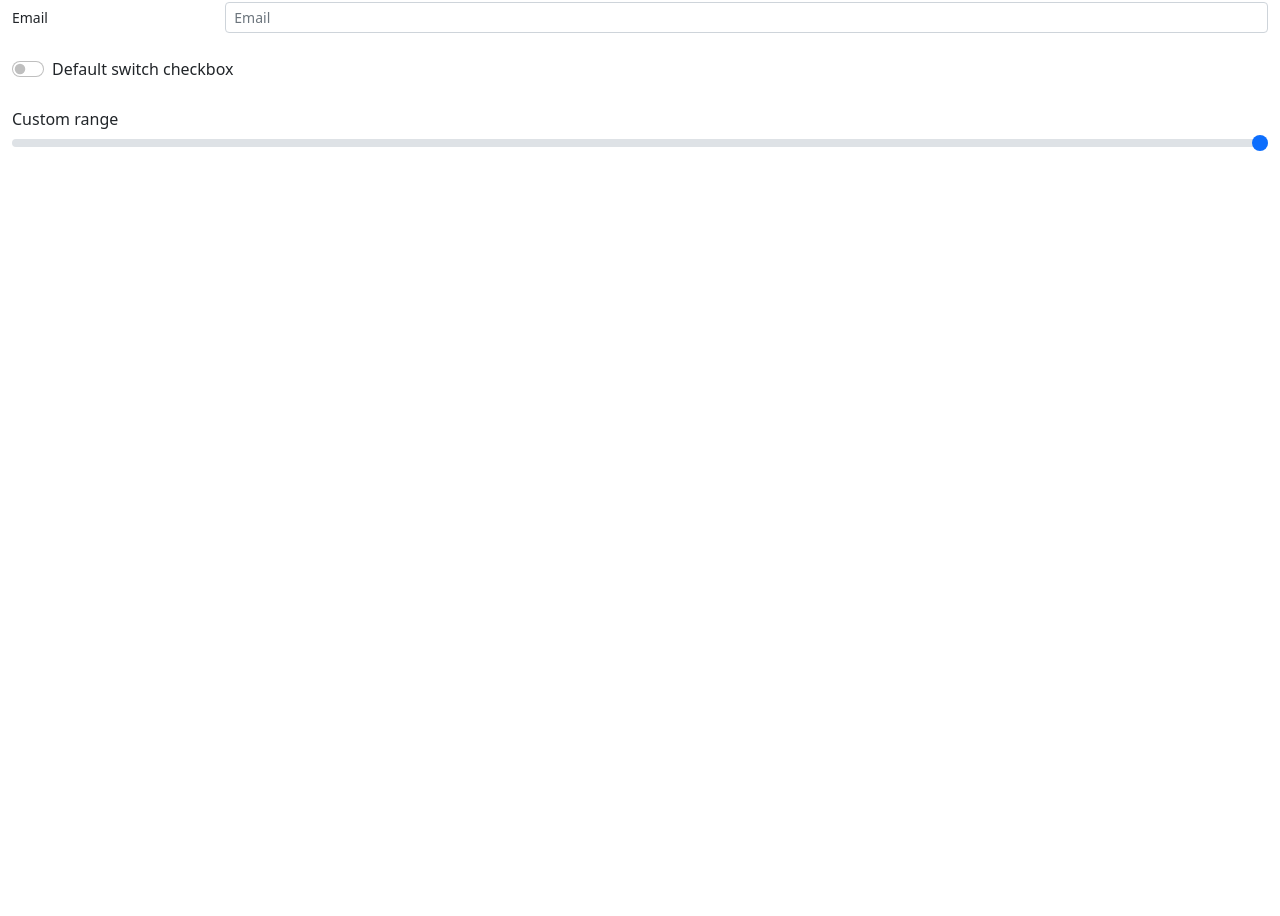
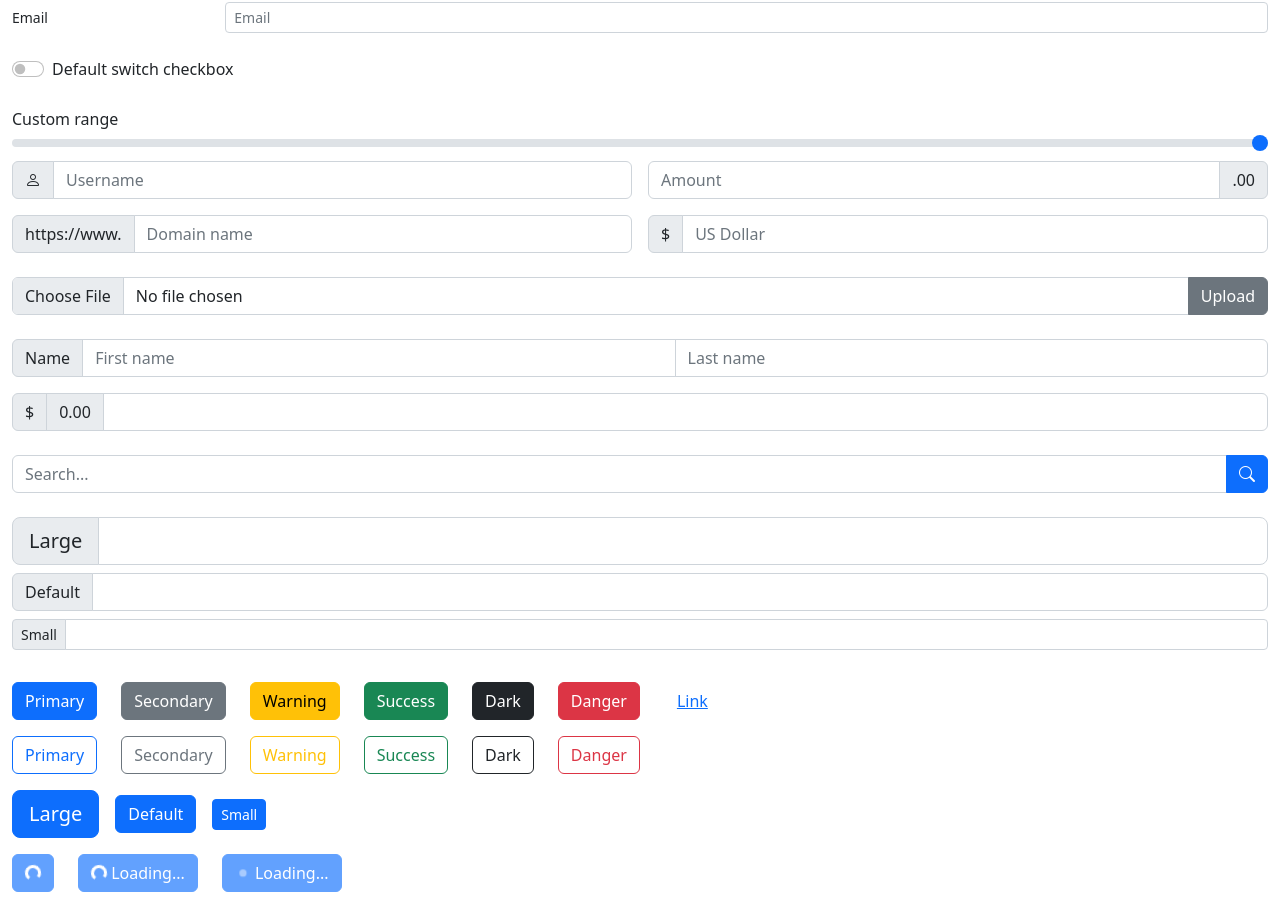
Before and after one commit to nicolasmatthewlee/bootstrap-playground, a React (Create React App) app: page / in a window 1280 px wide. Shown: the part 6789-7705 px from the top of the page. Before the commit the page ends 6950 px from the top, so only its background shows below. Built offline with nearby package versions, Linux system fonts and the light colour scheme.

Commit message:
worked through input-groups and buttons

```diff
--- a/src/App.js
+++ b/src/App.js
@@ -916,6 +916,194 @@ function App() {
         <label htmlFor="">Custom range</label>
         <input type="range" className="form-range" min="0" max="8" step="2" />
         <br />
+
+        {/* input groups are created with a parent.input-group which acts as the
+        container for inputs and addons
+
+        input groups allow you to extend form controls to add text, icons,
+        and buttons before, after, or on both sides of the input
+
+        when using text, both the input and the input-group-text
+        are under the parent input-group; when using an icon, only the
+        icon falls under the input-group, and the input appears outside
+
+        the span html tag is an inline container used to mark up part of a text or a document */}
+        <div className="row g-3">
+          <div className="col-6">
+            <div className="input-group">
+              <span className="input-group-text">
+                <span className="bi-person"></span>
+              </span>
+              <input
+                type="text"
+                className="form-control"
+                placeholder="Username"
+              />
+            </div>
+          </div>
+          <div className="col-6">
+            <div className="input-group">
+              <input
+                type="text"
+                className="form-control"
+                placeholder="Amount"
+              />
+              <span className="input-group-text">.00</span>
+            </div>
+          </div>
+          <div className="col-6">
+            <div className="input-group">
+              <span className="input-group-text">https://www.</span>
+              <input
+                type="text"
+                className="form-control"
+                placeholder="Domain name"
+              />
+            </div>
+          </div>
+          <div className="col-6">
+            <div className="input-group">
+              <span className="input-group-text">$</span>
+              <input
+                type="text"
+                className="form-control"
+                placeholder="US Dollar"
+              />
+            </div>
+          </div>
+        </div>
+        <br />
+
+        {/* Bootstrap file input */}
+        <div className="input-group">
+          <input type="file" className="form-control" />
+          <button className="btn btn-secondary">Upload</button>
+        </div>
+        <br />
+
+        {/* place multiple inputs in an input-group
+        or multiple addons in an input group */}
+        <div className="input-group mb-3">
+          <span className="input-group-text">Name</span>
+          <input
+            type="text"
+            className="form-control"
+            placeholder="First name"
+          />
+          <input type="text" className="form-control" placeholder="Last name" />
+        </div>
+        <div className="input-group">
+          <span className="input-group-text">$</span>
+          <span className="input-group-text">0.00</span>
+          <input type="text" className="form-control" />
+        </div>
+        <br />
+
+        {/* add button to input-group (no need to specify input-group-text),
+        just add the button inside the input-group parent */}
+        <div className="input-group">
+          <input type="text" className="form-control" placeholder="Search..." />
+          <button className="btn btn-primary">
+            <i className="bi-search"></i>
+          </button>
+        </div>
+        <br />
+
+        {/* size input groups with input-group-lg, input-group-sm */}
+        <div className="input-group input-group-lg mb-2">
+          <span className="input-group-text">Large</span>
+          <input className="form-control" type="text" />
+        </div>
+        <div className="input-group mb-2">
+          <span className="input-group-text">Default</span>
+          <input className="form-control" type="text" />
+        </div>
+        <div className="input-group input-group-sm mb-2">
+          <span className="input-group-text">Small</span>
+          <input className="form-control" type="text" />
+        </div>
+        <br />
+
+        <div className="row gy-3 mb-3">
+          <div className="col-auto">
+            <button className="btn btn-primary">Primary</button>
+          </div>
+          <div className="col-auto">
+            <button className="btn btn-secondary">Secondary</button>
+          </div>
+          <div className="col-auto">
+            <button className="btn btn-warning">Warning</button>
+          </div>
+          <div className="col-auto">
+            <button className="btn btn-success">Success</button>
+          </div>
+          <div className="col-auto">
+            <button className="btn btn-dark">Dark</button>
+          </div>
+          <div className="col-auto">
+            <button className="btn btn-danger">Danger</button>
+          </div>
+          <div className="col-auto">
+            <button className="btn btn-link">Link</button>
+          </div>
+        </div>
+
+        <div className="row gy-3 mb-3">
+          <div className="col-auto">
+            <button className="btn btn-outline-primary">Primary</button>
+          </div>
+          <div className="col-auto">
+            <button className="btn btn-outline-secondary">Secondary</button>
+          </div>
+          <div className="col-auto">
+            <button className="btn btn-outline-warning">Warning</button>
+          </div>
+          <div className="col-auto">
+            <button className="btn btn-outline-success">Success</button>
+          </div>
+          <div className="col-auto">
+            <button className="btn btn-outline-dark">Dark</button>
+          </div>
+          <div className="col-auto">
+            <button className="btn btn-outline-danger">Danger</button>
+          </div>
+        </div>
+
+        <div className="row gx-3 align-items-center mb-3">
+          <div className="col-auto">
+            <button className="btn btn-primary btn-lg">Large</button>
+          </div>
+          <div className="col-auto">
+            <button className="btn btn-primary col-auto">Default</button>
+          </div>
+          <div className="col-auto">
+            <button className="btn btn-primary btn-sm col-auto">Small</button>
+          </div>
+        </div>
+        {/* can also create disabled buttons with attribute disabled, which
+        Bootstrap automatically styles */}
+
+        {/* indicate loading state of application with a disabled button and spinner */}
+        <div className="row">
+          <div className="col-auto">
+            <button className="btn btn-primary" disabled>
+              <span className="spinner-border spinner-border-sm"></span>
+            </button>
+          </div>
+          <div className="col-auto">
+            <button className="btn btn-primary" disabled>
+              <span className="spinner-border spinner-border-sm"></span>{" "}
+              Loading...
+            </button>
+          </div>
+          <div className="col-auto">
+            <button className="btn btn-primary" disabled>
+              <span className="spinner-grow spinner-grow-sm"></span> Loading...
+            </button>
+          </div>
+        </div>
+
+        <br />
       </div>
     </div>
   );
```
